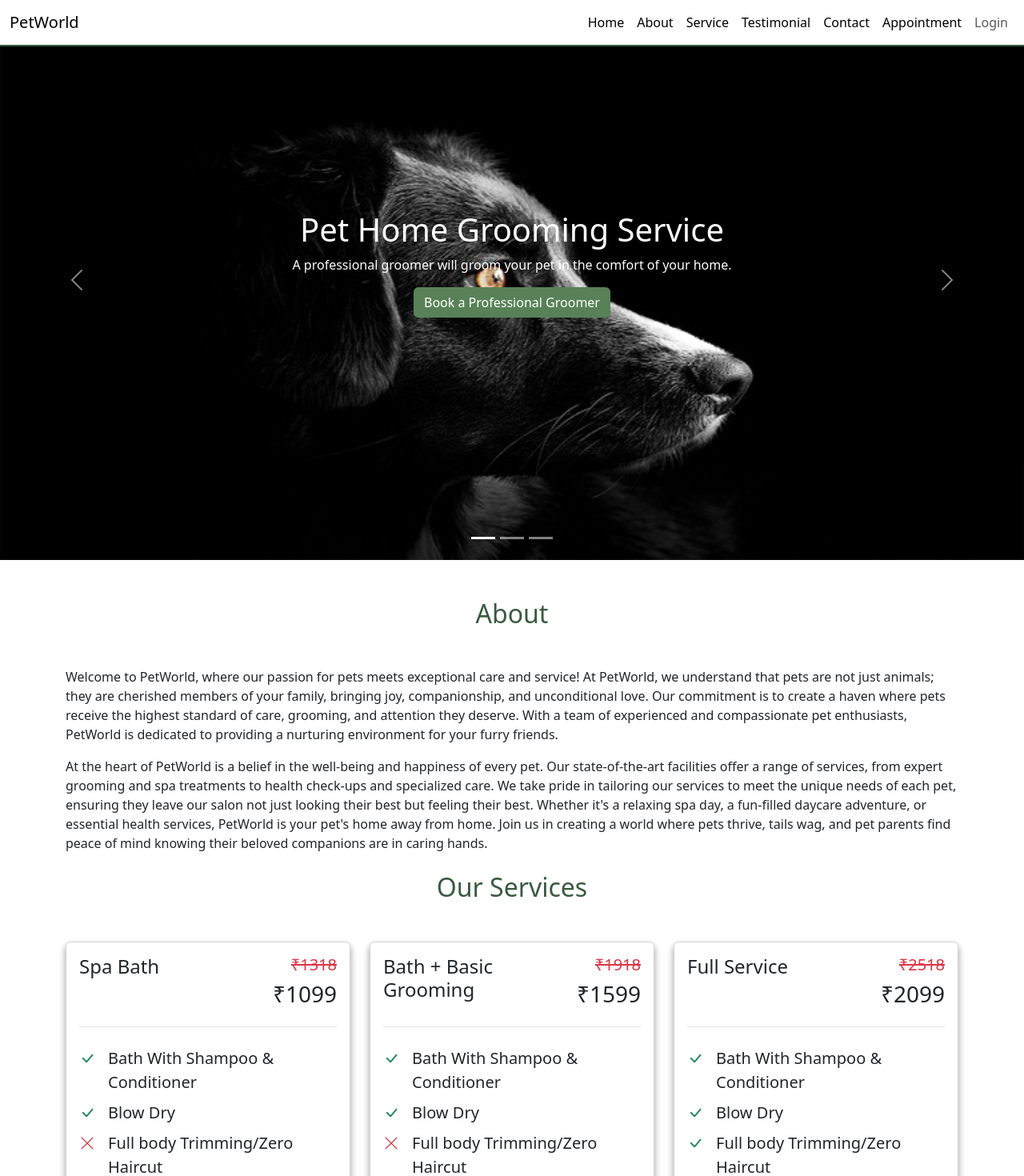
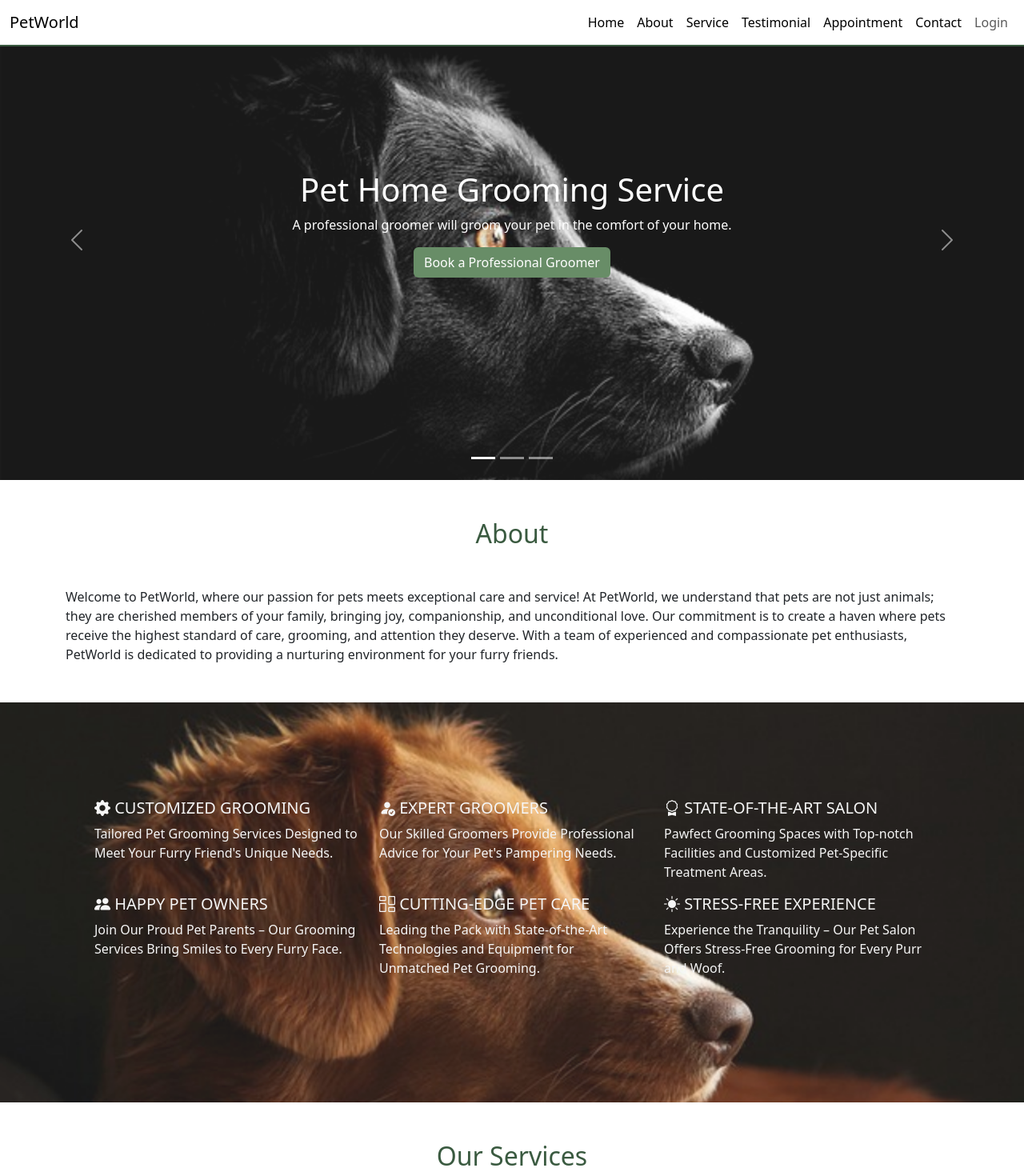
Before and after one commit to Lavanya-Sathya/PetWorld, a React (Vite) app: page / in a window 1280 px wide. Shown: the top 1470 px of the page at 80% size. Built offline with nearby package versions, Linux system fonts and the light colour scheme; no server answers.

Commit message:
home-page-style

```diff
--- a/src/components/About/About.jsx
+++ b/src/components/About/About.jsx
@@ -1,32 +1,102 @@
 import React from "react";
-
+import bg2 from "../../assets/images/bg2.jpg";
 const About = () => {
   return (
+    <>
       <div className="container my-4">
         <h2 className="text-center heading my-5">About</h2>
         <p>
           Welcome to PetWorld, where our passion for pets meets exceptional care
-        and service! At PetWorld, we understand that pets are not just animals;
-        they are cherished members of your family, bringing joy, companionship,
-        and unconditional love. Our commitment is to create a haven where pets
-        receive the highest standard of care, grooming, and attention they
-        deserve. With a team of experienced and compassionate pet enthusiasts,
-        PetWorld is dedicated to providing a nurturing environment for your
-        furry friends.
+          and service! At PetWorld, we understand that pets are not just
+          animals; they are cherished members of your family, bringing joy,
+          companionship, and unconditional love. Our commitment is to create a
+          haven where pets receive the highest standard of care, grooming, and
+          attention they deserve. With a team of experienced and compassionate
+          pet enthusiasts, PetWorld is dedicated to providing a nurturing
+          environment for your furry friends.
         </p>
-      <p>
-        At the heart of PetWorld is a belief in the well-being and happiness of
-        every pet. Our state-of-the-art facilities offer a range of services,
-        from expert grooming and spa treatments to health check-ups and
-        specialized care. We take pride in tailoring our services to meet the
-        unique needs of each pet, ensuring they leave our salon not just looking
-        their best but feeling their best. Whether it's a relaxing spa day, a
-        fun-filled daycare adventure, or essential health services, PetWorld is
-        your pet's home away from home. Join us in creating a world where pets
-        thrive, tails wag, and pet parents find peace of mind knowing their
-        beloved companions are in caring hands.
+        {/* <p>
+          At the heart of PetWorld is a belief in the well-being and happiness
+          of every pet. Our state-of-the-art facilities offer a range of
+          services, from expert grooming and spa treatments to health check-ups
+          and specialized care. We take pride in tailoring our services to meet
+          the unique needs of each pet, ensuring they leave our salon not just
+          looking their best but feeling their best. Whether it's a relaxing spa
+          day, a fun-filled daycare adventure, or essential health services,
+          PetWorld is your pet's home away from home. Join us in creating a
+          world where pets thrive, tails wag, and pet parents find peace of mind
+          knowing their beloved companions are in caring hands.
+        </p> */}
+      </div>
+      <div
+        className="container-fluid my-5 p-0 parallax-section"
+        style={{
+          backgroundImage: `url(${bg2})`,
+          height: "500px",
+          color: "#f5f5f5",
+        }}
+      >
+        <div className="container p-5">
+          <div className="row py-5 my-4 justify-content-center">
+            <div className="col-md-4 ">
+              <h5>
+                <i class="bi bi-gear-fill"></i> CUSTOMIZED GROOMING
+              </h5>
+              <p className="displaySign">
+                Tailored Pet Grooming Services Designed to Meet Your Furry
+                Friend's Unique Needs.
               </p>
             </div>
+            <div className="col-md-4">
+              <h5>
+                <i class="bi bi-person-fill-check"></i> EXPERT GROOMERS
+              </h5>
+              <p className="displaySign">
+                Our Skilled Groomers Provide Professional Advice for Your Pet's
+                Pampering Needs.
+              </p>
+            </div>
+            <div className="col-md-4">
+              <h5>
+                <i class="bi bi-award"></i> STATE-OF-THE-ART SALON
+              </h5>
+              <p className="displaySign">
+                Pawfect Grooming Spaces with Top-notch Facilities and Customized
+                Pet-Specific Treatment Areas.
+              </p>
+            </div>
+            <div className="col-md-4">
+              <h5>
+                <i class="bi bi-people-fill"></i> HAPPY PET OWNERS
+              </h5>
+              <p className="displaySign">
+                Join Our Proud Pet Parents – Our Grooming Services Bring Smiles
+                to Every Furry Face.
+              </p>
+            </div>
+            <div className="col-md-4">
+              <h5>
+                <i class="bi bi-columns-gap"></i> CUTTING-EDGE PET CARE
+              </h5>
+              <p className="displaySign">
+                Leading the Pack with State-of-the-Art Technologies and
+                Equipment for Unmatched Pet Grooming.
+              </p>
+            </div>
+            <div className="col-md-4">
+              <h5>
+                <i class="bi bi-brightness-high-fill"></i> STRESS-FREE
+                EXPERIENCE
+              </h5>
+              <p className="displaySign">
+                Experience the Tranquility – Our Pet Salon Offers Stress-Free
+                Grooming for Every Purr and Woof.
+              </p>
+            </div>
+          </div>
+        </div>
+      </div>
+    </>
   );
 };
 
--- a/src/components/Header/Header.jsx
+++ b/src/components/Header/Header.jsx
@@ -47,10 +47,10 @@ const Header = () => {
               Testimonial
             </NavLink>
             <NavLink className="nav-link linkHeader" to="#">
-              Contact
+              Appointment
             </NavLink>
             <NavLink className="nav-link linkHeader" to="#">
-              Appointment
+              Contact
             </NavLink>
             {userId ? (
               <NavLink className="nav-link linkHeader" to="/user">
--- a/src/components/Testimonial/Testimonial.jsx
+++ b/src/components/Testimonial/Testimonial.jsx
@@ -4,6 +4,7 @@ import test2 from "../../assets/images/test2.jpg";
 import test3 from "../../assets/images/test3.jpg";
 import test4 from "../../assets/images/test4.jpg";
 import test5 from "../../assets/images/test5.jpg";
+import bg1 from "../../assets/images/bg1.jpg";
 
 const Testimonial = () => {
   return (
@@ -128,10 +129,13 @@ const Testimonial = () => {
           </button>
         </div>
       </div>
-      <div className="container-fluid my-4 p-0">
-        <div className="custom-dark p-5 text-center">
-          <h4>Make an appointment with us today</h4>
-          <button className="btn btn-light mt-2">Book an Appointment</button>
+      <div
+        className="container-fluid my-5 p-0 parallax-section"
+        style={{ backgroundImage: `url(${bg1})`, height: "250px" }}
+      >
+        <div className="p-5 text-center">
+          <h4 className="mt-5 text-white">Make an appointment with us today</h4>
+          <button className="btn btnCarousel1 mt-2">Book an Appointment</button>
         </div>
       </div>
     </>
--- a/src/index.css
+++ b/src/index.css
@@ -51,7 +51,7 @@ input:focus {
 .gridSign {
   border: 1px solid #e0e0e0;
 }
-@media screen and (max-width: "768px") {
+@media screen and (max-width: 768px) {
   .displaySign {
     display: none;
   }
@@ -59,3 +59,12 @@ input:focus {
     border: none;
   }
 }
+/* Parallax effect for the home section */
+.parallax-section {
+  height: 100vh;
+  background-attachment: fixed;
+  background-position: center;
+  background-repeat: no-repeat;
+  background-size: cover;
+  opacity: 0.9;
+}
--- a/src/pages/Home.jsx
+++ b/src/pages/Home.jsx
@@ -42,13 +42,10 @@ const Home = () => {
           ></button>
         </div>
         <div className="carousel-inner">
-          <div className="carousel-item active">
-            <img
-              src={img3}
-              className="img-fluid d-block w-100"
-              alt="img3"
-              style={{ minHeight: "420px" }}
-            />
+          <div
+            className="carousel-item active parallax-section"
+            style={{ backgroundImage: `url(${img3})`, height: "600px" }}
+          >
             <div className="carousel-caption h-100 d-flex flex-column justify-content-center align-items-center">
               <h1>Pet Home Grooming Service</h1>
               <p>
@@ -60,26 +57,20 @@ const Home = () => {
               </button>
             </div>
           </div>
-          <div className="carousel-item">
-            <img
-              src={img2}
-              className="img-fluid d-block w-100"
-              alt="img2"
-              style={{ minHeight: "420px" }}
-            />
+          <div
+            className="carousel-item parallax-section"
+            style={{ backgroundImage: `url(${img2})`, height: "600px" }}
+          >
             <div className="carousel-caption h-100 d-flex flex-column justify-content-center align-items-center">
               <h1>Spa and Wellness Services</h1>
               <p>Pamper, Relax, Wag: A Spa Day Tailored for Pets.</p>
               <button className=" btn btnCarousel1">Book a Session</button>
             </div>
           </div>
-          <div className="carousel-item">
-            <img
-              src={img1}
-              className="img-fluid d-block w-100"
-              alt="img1"
-              style={{ minHeight: "420px" }}
-            />
+          <div
+            className="carousel-item parallax-section"
+            style={{ backgroundImage: `url(${img1})`, height: "600px" }}
+          >
             <div className="carousel-caption h-100 d-flex flex-column justify-content-center align-items-center">
               <h1>Services</h1>
               <p>We provide all Kind of services for your pet</p>
```
Also changed, not shown: src/assets/images/bg1.jpg (added), src/assets/images/bg2.jpg (added). Lines whose indentation alone changed are shown as unchanged.
